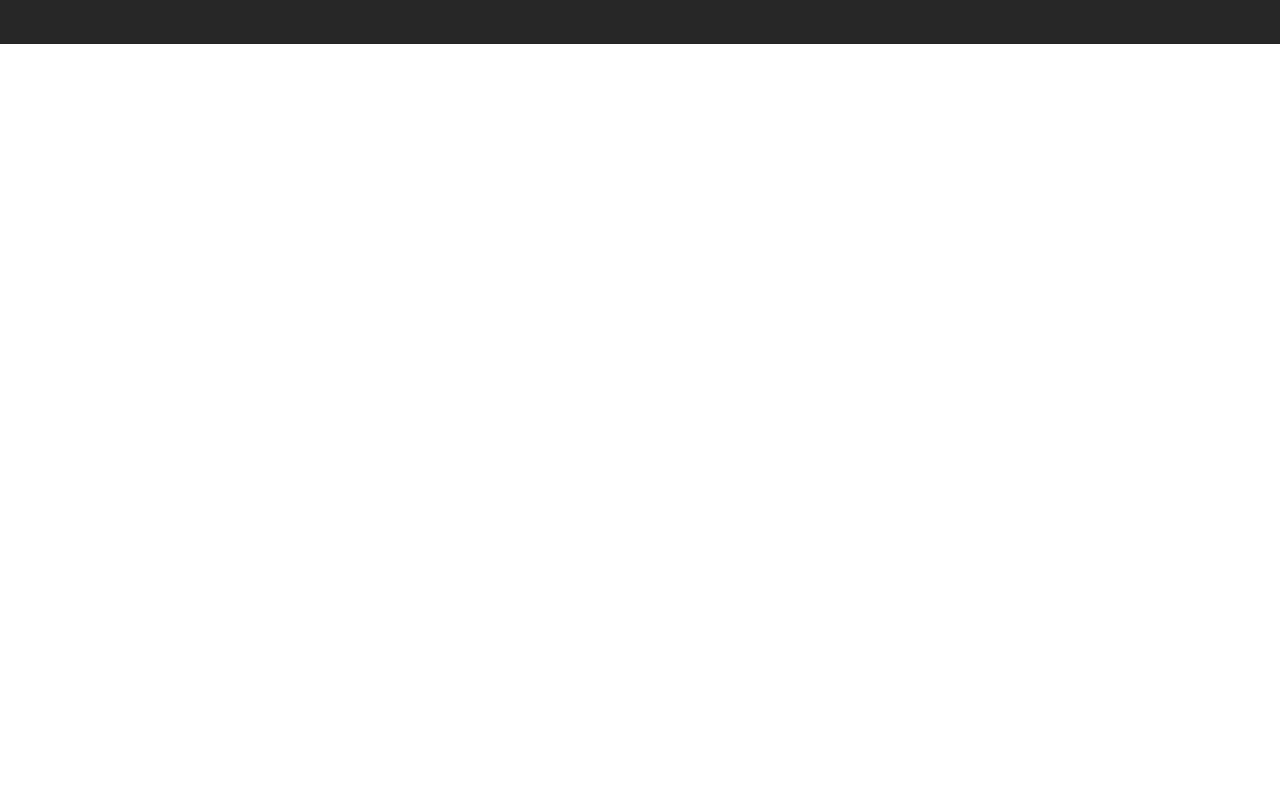
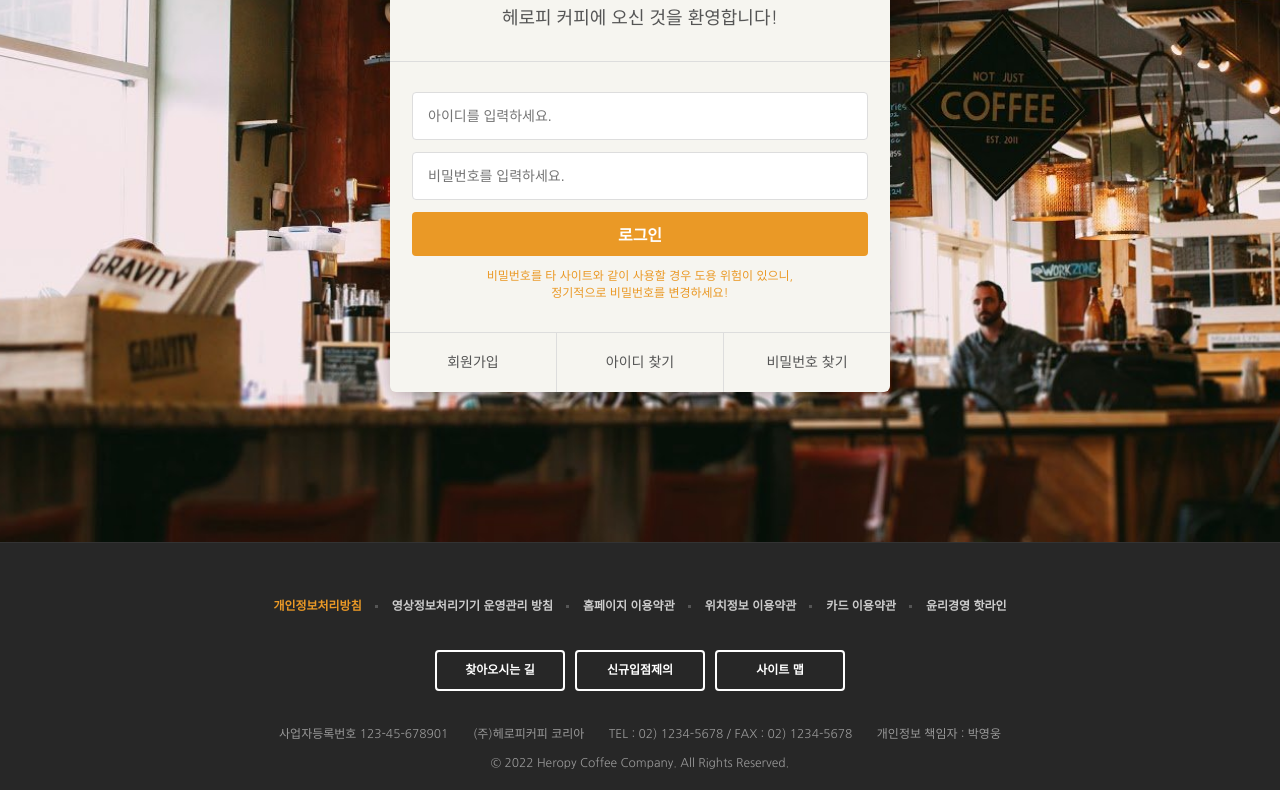
Before and after one commit to sunyoungNotes/heropy_coffee, a plain HTML site: page signin/index.html in a window 1280 px wide. Shown: the part 310-1100 px from the top of the page. Before the commit the page ends 800 px from the top, so only its background shows below. Drawn offline with nearby package versions, Linux system fonts and the light colour scheme.

Commit message:
로그인 섹션 추가

```diff
--- a/css/common.css
+++ b/css/common.css
@@ -69,6 +69,18 @@ img {
 .btn.btn--white:hover {
     color: #333;
     background-color: #fff;
+}
+
+.btn.btn--primary {
+    color: #fff;
+    background-color: #ea9926;
+    border: none;
+}
+.btn.btn--primary:hover {
+    background-color: #cc8823;
+}
+.btn.block {
+    width: 100%;
 }
 
 /* BACK TO POSITION */
--- a/css/signin.css
+++ b/css/signin.css
@@ -0,0 +1,69 @@
+.signin {
+    margin-top: 120px;
+    padding: 100px 0 150px;
+    background-image: url("../images/signin_bg.jpg");
+    background-attachment: fixed;
+    background-repeat: no-repeat;
+    background-position: center;
+    background-size: cover;
+}
+.signin h1 {
+    color: #fff;
+    font-size: 30px;
+    font-weight: 700;
+    text-align: center;
+    margin-bottom: 24px;
+}
+.signin__card {
+    /* border: 2px solid whitesmoke; */
+    width: 500px;
+    margin: 0 auto;
+    border-radius: 6px;
+    background-color: #f6f5f0;
+    box-shadow: 2px 2px 20px rgba(0, 0, 0, .3);
+    color: #555;
+}
+.signin__card h2 {
+    padding: 30px;
+    font-size: 18px;
+    text-align: center;
+    border-bottom: 1px solid #ddd;
+}
+.signin__card form {
+    padding: 30px 22px;
+}
+.signin__card form input {
+    width: 100%;
+    margin-bottom: 12px;
+    padding: 15px;
+    border: 1px solid #ddd;
+    border-radius: 4px;
+    outline: none;
+    box-sizing: border-box;
+    font-size: 14px;
+}
+.signin__card form p {
+    margin-top: 12px;
+    font-size: 12px;
+    color: #ea9926;
+    text-align: center;
+}
+.signin__card .actions {
+    display: flex;
+    border-top: 1px solid #ddd;
+}
+.signin__card .actions a {
+    flex-grow: 1;
+    flex-basis: 0;
+    text-align: center;
+    padding: 20px;
+    color: #555;
+    font-size: 14px;
+    border-right: 1px solid #ddd;
+}
+.signin__card .actions a:hover {
+    text-decoration: underline;
+}
+.signin__card .actions a:last-child {
+    border-right: none;
+}
--- a/signin/index.html
+++ b/signin/index.html
@@ -367,6 +367,28 @@
         </div>
     </header>
 
+    <!-- SIGN IN -->
+    <section class="signin">
+      <h1>로그인</h1>
+      <div class="signin__card">
+        <h2>헤로피 커피에 오신 것을 환영합니다!</h2>
+        <form action="">
+          <input type="text" placeholder="아이디를 입력하세요." />
+          <input type="password" placeholder="비밀번호를 입력하세요." />
+          <button type="submit" class="btn btn--primary block">로그인</button>
+          <p>
+            비밀번호를 타 사이트와 같이 사용할 경우 도용 위험이 있으니,<br />
+            정기적으로 비밀번호를 변경하세요!
+          </p>
+        </form>
+        <div class="actions">
+          <a href="javascript:void(0)">회원가입</a>
+          <a href="javascript:void(0)">아이디 찾기</a>
+          <a href="javascript:void(0)">비밀번호 찾기</a>
+        </div>
+      </div>
+    </section>
+
     <!-- FOOTER -->
     <footer>
       <div class="inner">
```
